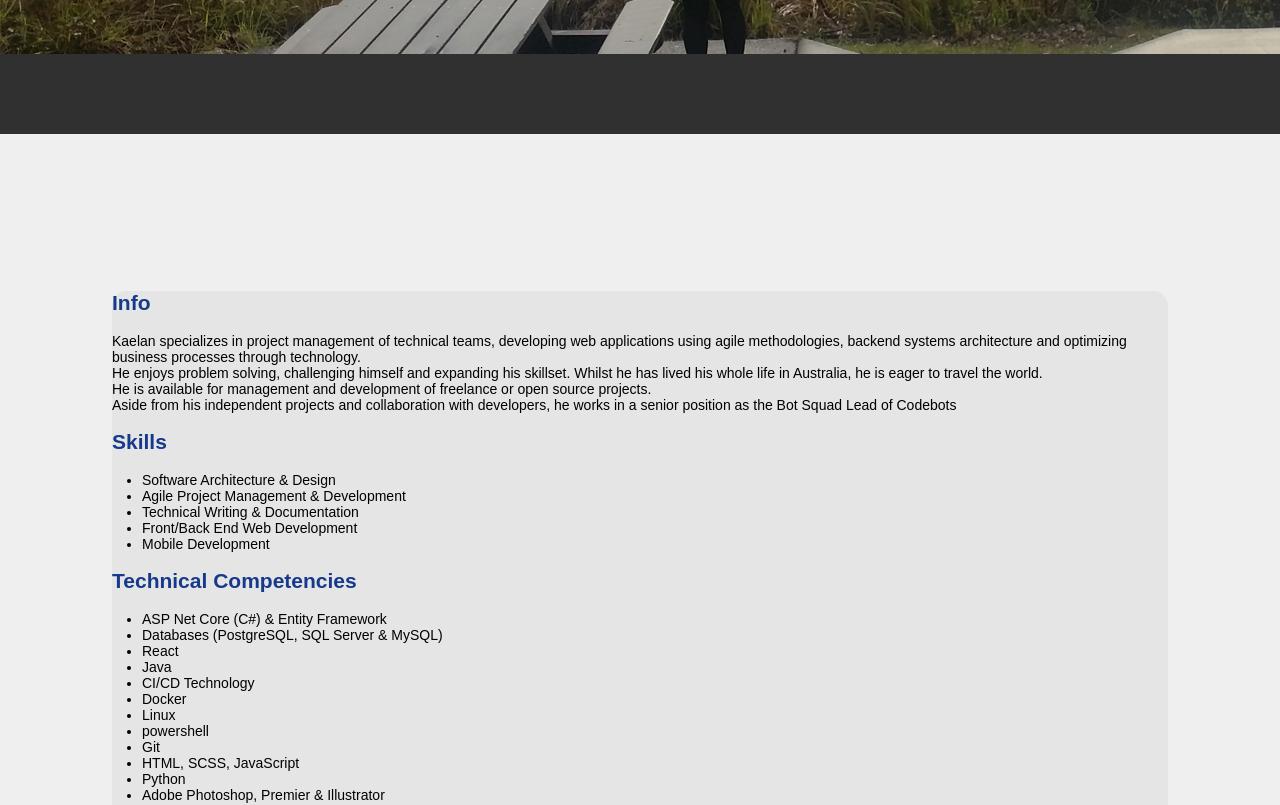
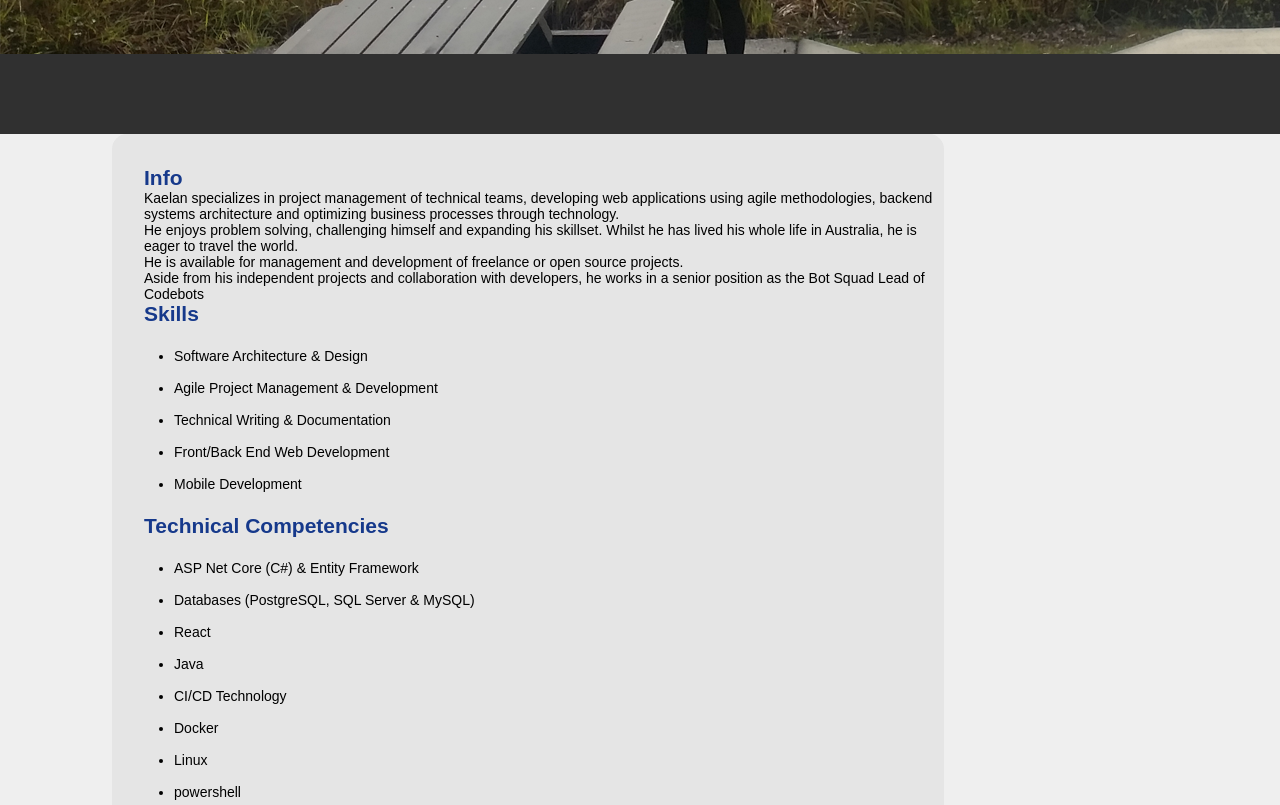
Before and after one commit to kaelanhr/PortfolioSite, a React (Create React App) app in the folder Client/: page /about in a window 1280 px wide. Shown: the part 640-1445 px from the top of the page. Built offline with nearby package versions, Linux system fonts and the light colour scheme; no server answers.

Commit message:
update page content styling, removing margins and improving spacing between items

```diff
--- a/Client/src/App.scss
+++ b/Client/src/App.scss
@@ -50,14 +50,22 @@ label::before {
 }
 
 .page-content {
-	top: 10em;
 	display: block;
 	position: relative;
 	background-color: #E5E5E5;
 
+	padding-top: 2rem;
+	padding-bottom: 2rem;
+	padding-left: 2rem;
 	margin-left: 8em;
 	margin-right: 8em;
 	border-radius: 15px;
+	min-width: 800px;
+	width: 60%;
+
+	li {
+		line-height: 2rem;
+	}
 
 	h1 {
 		margin-left: 1em;
@@ -79,6 +87,9 @@ label::before {
 		position: absolute;
 		top: 2rem;
 	}
+	h2 {
+		margin:0;
+	}
 }
 
 /* Style page content */
```
